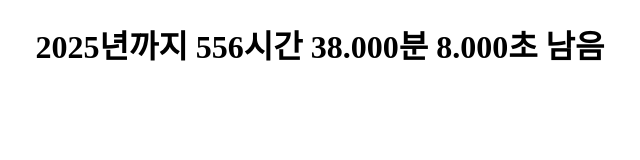
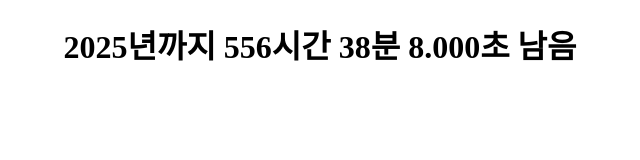
Before and after one commit to ckfejrdld/NewYearTimer, a plain HTML site: page index.html in a window 1280 px wide. Shown: the whole page, without its empty margins (320-960 px from the left). Drawn offline with Linux system fonts and the light colour scheme.

Commit message:
Update index.html

```diff
--- a/index.html
+++ b/index.html
@@ -17,7 +17,7 @@
       } else {
         var remainingTimeInSeconds = (targetTimestamp - currentTime) / 1000;
         var hours = Math.floor(remainingTimeInSeconds / 3600);
-        var minutes = (Math.floor(remainingTimeInSeconds / 60) % 60).toFixed(3);
+        var minutes = (Math.floor(remainingTimeInSeconds / 60) % 60).toFixed(0);
         var seconds = (remainingTimeInSeconds % 60).toFixed(3);
         document.getElementById("t").innerHTML = "2025년까지 " + hours + "시간 " + minutes + "분 " + seconds + "초 남음";
       }
```
